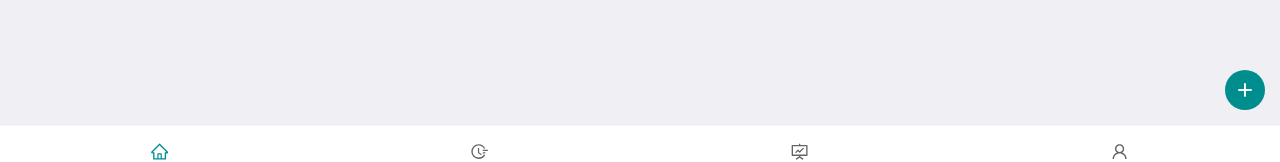
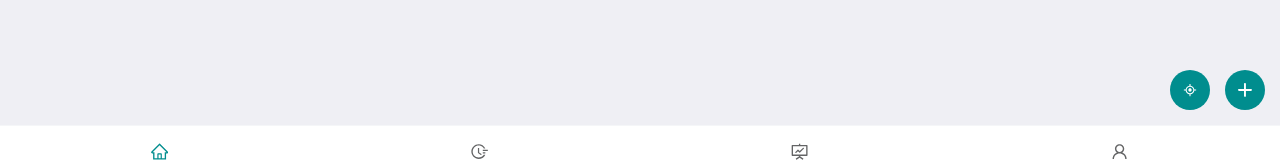
Before and after one commit to Johnny-KK/todo-mobile-web, a Vue app: page /#/main/home in a window 1280 px wide. Shown: the part 625-787 px from the top of the page. Built offline with nearby package versions, Linux system fonts and the light colour scheme; what vue-page-stack would draw is missing.

Commit message:
首页新增定位当天按钮 添加任务完成时样式

```diff
--- a/src/views/home/Index.vue
+++ b/src/views/home/Index.vue
@@ -9,7 +9,7 @@
       <gc-icon name="more"></gc-icon>
     </div>
 
-    <date-bar v-model="taskListParams.planDate"></date-bar>
+    <date-bar v-model="taskListParams.planDate" ref="dateBar"></date-bar>
 
     <div class="gc-layout-scroll">
       <transition-group name="flip-list">
@@ -25,6 +25,10 @@
 
     <div class="add-btn" @click="$refs.createForm.show = true">
       <gc-icon name="add"></gc-icon>
+    </div>
+
+    <div class="today-btn" @click="$refs.dateBar.fixToday()">
+      <gc-icon name="aim"></gc-icon>
     </div>
 
     <create-task ref="createForm" @add="addTask"></create-task>
@@ -127,4 +131,21 @@ export default class CHome extends Vue {
     background-color: #006f6b;
   }
 }
+
+.today-btn {
+  background-color: $c-app-theme;
+  color: $c-white;
+  position: absolute;
+  bottom: 15px;
+  right: calc(15px + 40px + 15px);
+  height: 40px;
+  width: 40px;
+  border-radius: 20px;
+  line-height: 40px;
+  text-align: center;
+
+  &:active {
+    background-color: #006f6b;
+  }
+}
 </style>
--- a/src/views/home/widget/dateBar.vue
+++ b/src/views/home/widget/dateBar.vue
@@ -60,8 +60,22 @@ export default class CDateBar extends Vue {
           .startOf('date')
           .valueOf()
     );
+    const barItemWidth = 50;
     this.$el.scrollLeft =
-      index * 50 - (this.$el as HTMLElement).offsetWidth / 2 + 50 / 2;
+      index * barItemWidth -
+      (this.$el as HTMLElement).offsetWidth / 2 +
+      barItemWidth / 2;
+  }
+
+  /** 定位到今天 */
+  fixToday() {
+    this.$emit(
+      'input',
+      moment()
+        .startOf('date')
+        .valueOf()
+    );
+    this.scrollToCenter();
   }
 }
 </script>
@@ -70,6 +84,7 @@ export default class CDateBar extends Vue {
 .date-bar {
   @include flex(h);
   overflow-x: scroll;
+  scroll-behavior: smooth;
   padding: 10px 0;
   background-color: $c-app-theme;
 
```
